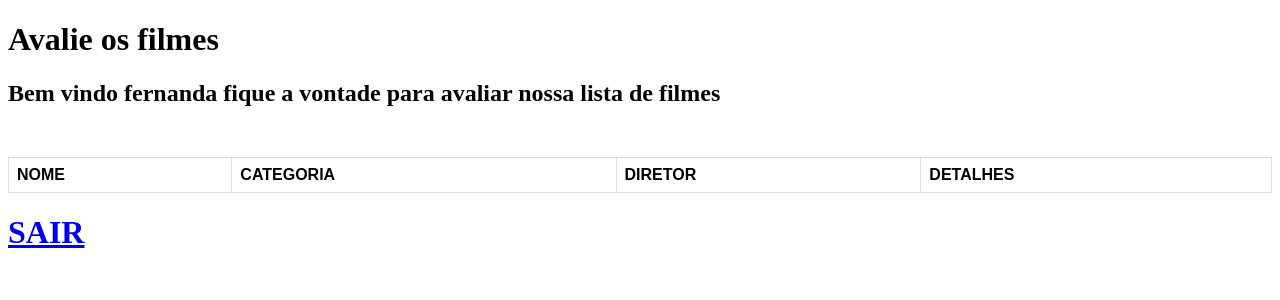
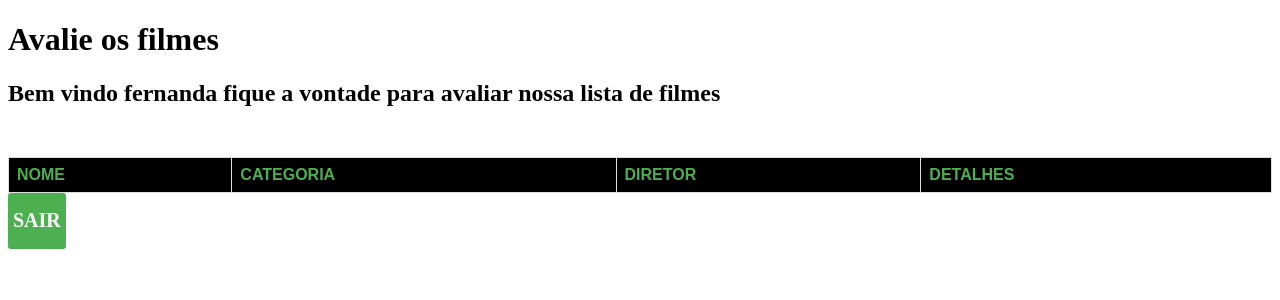
Before and after one commit to Atomossss/projetoFilmePhp, a PHP site: page /paginas/membro.php in a window 1280 px wide. Shown: the top 300 px of the page. Run offline with PHP 8.4, Linux system fonts and the light colour scheme; a user stored in the database is signed in; data that the repository does not hold is empty; some libraries are stand-ins or nearby versions.

Commit message:
modificando cores e css das paginas

```diff
--- a/menu/css/membro.css
+++ b/menu/css/membro.css
@@ -3,17 +3,33 @@ table {
     font-family: arial, sans-serif;
     border-collapse: collapse;
     width: 100%;
+    background-color: #000; /* Fundo preto para a tabela */
+    color:  #4CAF50; /* Texto salmão para toda a tabela */
   }
 
   td, th {
     border: 1px solid #dddddd;
     text-align: left;
     padding: 8px;
+    border-bottom: 1px solid #ddd;
   }
 
   tr:nth-child(even) {
     background-color: #dddddd;
+
   }
+  a {
+    display: inline-block;
+    padding: 3px 5px;
+    background-color: #4CAF50; /* Verde musgo para o fundo dos links */
+    color: #fff; /* Texto branco para os links */
+    text-decoration: none;
+    border-radius: 3px;
+}
+
+
+
+
 
 
 .estrelas input[type=radio]{
--- a/menu/paginas/avaliacao.php
+++ b/menu/paginas/avaliacao.php
@@ -5,9 +5,13 @@
     <meta name="viewport" content="width=device-width, initial-scale=1.0">
     <link rel="stylesheet" href="//maxcdn.bootstrapcdn.com/font-awesome/4.3.0/css/font-awesome.min.css">
     <link rel="stylesheet" href="../css/membro.css">
+
     <title>Avaliação</title>
 </head>
 <body>
+
+        <a href="membro.php"> Voltar </a>
+
 
         <?php
             include_once("../sistema/bd.php");
@@ -82,7 +86,7 @@
 
             while($row = mysqli_fetch_array($resultado)) {
 
-                echo '<h1> Nome: ' . $row["nome"] .  '</h1>';
+                echo '<h1>' . $row["nome"] .  '</h1>';
                 echo '<h2> Nota: ' .  $row["nota"] .  '</h2>';
                 echo '<h2> Comentario: ' .  $row["comentario"] .  '</h2>';
                 echo '<br></br>';
--- a/menu/paginas/membro.php
+++ b/menu/paginas/membro.php
@@ -64,9 +64,9 @@
 
     </div>
 
-        <div>
+        <div class="sair">
             <a href="sair.php" >
-                <h1>
+                <h1 style="font-size: 20px;">
                     SAIR
                 </h1>
             </a>
```
Also changed, not shown: menu/css/style.css (+37 -0 lines).
